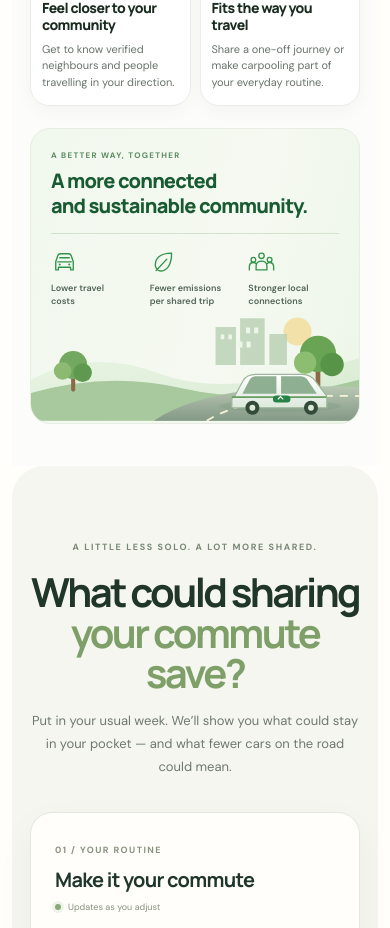
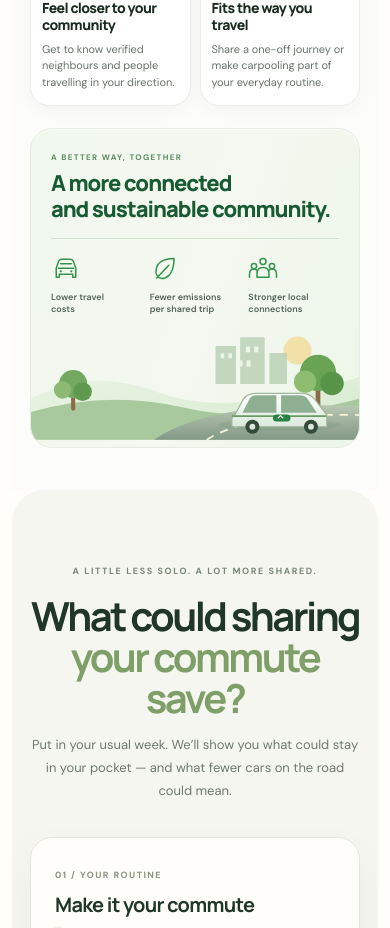
Before and after one commit to Surya8074/viaris-website, a React (Vite) app: page / in a window 390 px wide. Shown: the part 6340-7268 px from the top of the page. Built offline with nearby package versions, Linux system fonts and the light colour scheme.

Commit message:
Rebuild Benefits impact banner proportions and layout

```diff
--- a/src/styles/benefits.css
+++ b/src/styles/benefits.css
@@ -43,20 +43,23 @@
 .vb-card h3{max-width:250px;margin:0 0 10px;color:#1a2b20;font-family:'Manrope','Inter',sans-serif;font-size:clamp(17px,1.45vw,21px);font-weight:750;line-height:1.22;letter-spacing:-.04em}
 .vb-card p{max-width:270px;margin:0;color:#68736b;font-size:14px;line-height:1.6;letter-spacing:-.005em}
 .vb-banner{
-  position:relative;isolation:isolate;min-height:196px;
-  display:grid;grid-template-columns:minmax(220px,1.1fr) 1px minmax(340px,1.7fr) minmax(210px,1fr);
-  align-items:center;gap:clamp(18px,2.2vw,34px);
-  padding:28px clamp(24px,3vw,44px);overflow:hidden;border:1px solid #e5eee1;
-  border-radius:26px;background:linear-gradient(105deg,#f1f8ee 0%,#f5f9f1 62%,#edf6e9 100%)
+  position:relative;isolation:isolate;min-height:260px;
+  display:grid;grid-template-columns:minmax(260px,1.12fr) 1px minmax(430px,1.9fr) minmax(260px,1.15fr);
+  align-items:center;gap:clamp(22px,2.6vw,38px);
+  padding:36px clamp(30px,3.35vw,50px);overflow:hidden;
+  border:1px solid #e4eddf;border-radius:30px;
+  background:linear-gradient(108deg,#f1f8ee 0%,#f4f8f0 55%,#edf6e9 100%);
+  box-shadow:inset 0 1px 0 rgba(255,255,255,.72)
 }
-.vb-banner-message{position:relative;z-index:2}
-.vb-banner-kicker{display:block;margin-bottom:10px;color:#5b8b61;font-size:9px;font-weight:800;letter-spacing:.16em;line-height:1.2}
-.vb-banner h3{margin:0;color:#185b32;font-family:'Manrope','Inter',sans-serif;font-size:clamp(19px,1.7vw,25px);font-weight:750;line-height:1.24;letter-spacing:-.04em}
-.vb-divider{position:relative;z-index:2;width:1px;height:76px;background:#d2e2ce}
-.vb-proof{position:relative;z-index:2;display:grid;grid-template-columns:repeat(3,minmax(0,1fr));gap:clamp(12px,1.7vw,25px);min-width:0}
-.vb-proof-item{display:flex;align-items:center;gap:10px;color:#536459;font-size:12px;font-weight:550;line-height:1.4}
-.vb-proof-item svg{width:37px;height:37px;flex:0 0 37px;color:#32944a}
-.vb-community-art{position:relative;z-index:1;align-self:end;justify-self:stretch;display:block;width:100%;max-width:100%;min-width:0;height:145px;object-fit:cover;object-position:100% 50%;pointer-events:none}
+.vb-banner-message{position:relative;z-index:2;max-width:340px}
+.vb-banner-kicker{display:block;margin-bottom:13px;color:#5b8b61;font-size:10px;font-weight:800;letter-spacing:.17em;line-height:1.2}
+.vb-banner h3{margin:0;color:#185b32;font-family:'Manrope','Inter',sans-serif;font-size:clamp(24px,2.05vw,30px);font-weight:750;line-height:1.18;letter-spacing:-.045em}
+.vb-divider{position:relative;z-index:2;width:1px;height:100px;background:#d2e2ce}
+.vb-proof{position:relative;z-index:2;display:grid;grid-template-columns:repeat(3,minmax(0,1fr));gap:clamp(14px,1.7vw,26px);min-width:0}
+.vb-proof-item{display:flex;align-items:center;gap:12px;color:#536459;font-size:14px;font-weight:550;line-height:1.45}
+.vb-proof-item svg{width:42px;height:42px;flex:0 0 42px;color:#32944a}
+.vb-community-art{position:relative;z-index:1;align-self:stretch;justify-self:stretch;display:flex;align-items:flex-end;min-width:0;height:100%;overflow:hidden;pointer-events:none}
+.vb-community-art svg{display:block;width:100%;height:100%;min-height:175px}
 @media(max-width:1120px){
   .vb-grid{grid-template-columns:repeat(2,minmax(0,1fr));gap:18px}
   .vb-card{min-height:315px}
@@ -81,13 +84,13 @@
   .vb-card-index{font-size:8px;margin-bottom:8px}
   .vb-card h3{font-size:15px;line-height:1.25;margin-bottom:7px}
   .vb-card p{font-size:12px;line-height:1.5}
-  .vb-banner{grid-template-columns:1fr;gap:15px;min-height:0;padding:22px 20px 116px;border-radius:20px}
+  .vb-banner{grid-template-columns:1fr;gap:15px;min-height:0;padding:24px 20px 132px;border-radius:22px}
   .vb-banner-kicker{font-size:8px;margin-bottom:8px}
-  .vb-banner h3{font-size:20px}
+  .vb-banner h3{font-size:22px}
   .vb-divider{width:100%;height:1px}
   .vb-proof{grid-template-columns:repeat(3,minmax(0,1fr));gap:8px}
-  .vb-proof-item{flex-direction:column;align-items:flex-start;gap:6px;font-size:10px;line-height:1.35}
-  .vb-proof-item svg{width:27px;height:27px;flex-basis:27px}
+  .vb-proof-item{flex-direction:column;align-items:flex-start;gap:7px;font-size:11px;line-height:1.35}
+  .vb-proof-item svg{width:30px;height:30px;flex-basis:30px}
   .vb-community-art{position:absolute;right:0;bottom:0;width:100%;height:105px;opacity:1;object-fit:cover;object-position:right center}
 }
 @media(max-width:390px){
@@ -112,6 +115,6 @@
   .vb-community-art svg{min-height:0}
 }
 @media(max-width:700px){
-  .vb-community-art{position:absolute;right:0;bottom:0;width:100%;height:116px;opacity:1}
+  .vb-community-art{position:absolute;right:0;bottom:0;width:100%;height:126px;opacity:1}
   .vb-community-art svg{min-height:0}
 }
```
